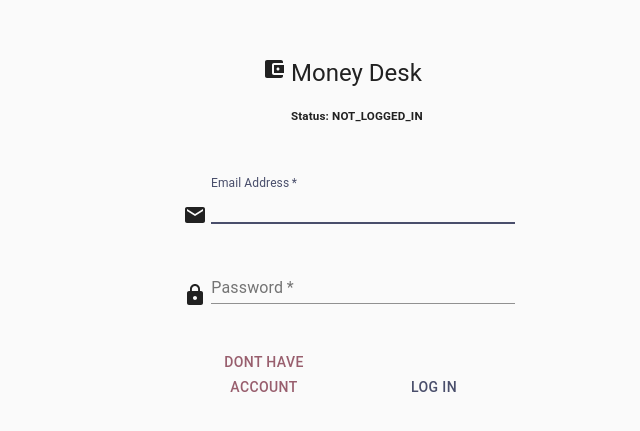
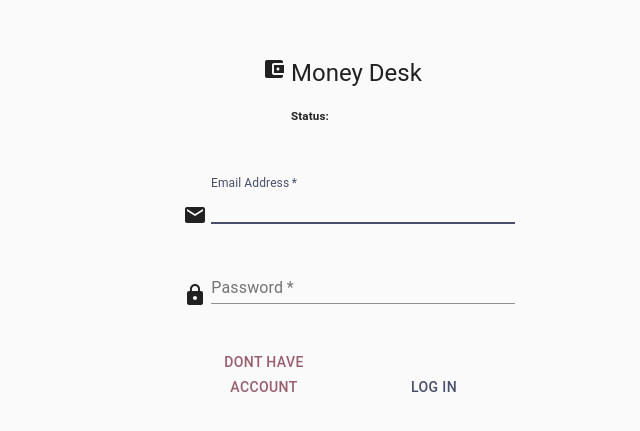
Before and after one commit to Vntrin26/Proyecto-Web-Dev, a React (Create React App) app: page / in a window 1280 px wide. Shown: the part 151-582 px from the top of the page, without its empty margins (283-923 px from the left). Built offline with nearby package versions, Linux system fonts and the light colour scheme.

Commit message:
protectedRoute on index

```diff
--- a/src/App.js
+++ b/src/App.js
@@ -9,32 +9,11 @@ import Portfolio from './Components/Portfolio/Portfolio';
 import ProtectedRoute from './Helpers/ProtectedRoute'
 
 function App(props) {
-  const classes = useStyles()
-  const [loggedInStatus, setloggedInStatus] = useState("NOT_LOGGED_IN");
-  const [user, setuser] = useState({});
-//
-  const logged = (data) => {
-      setloggedInStatus("LOGGED_IN");
-      setuser(data);
-    }
 
     //CHANGE ROUTE TO PROTECTEDROUTE TO PROTECT :V
   return (
     <div className='app'>
-      <BrowserRouter>
-        <Switch>
-          <Route path={"/dashboard"} render={props => (
-            <Dashboard loggedInStatus={loggedInStatus} />
-          )} />
-          <Route path={'/budget'} component = {Budget}/>
-          <Route path={"/portfolio"} component={Portfolio} />
-          <Route exact = {true} path='/' render={props => (
-          <div>
-            <Auth logged={logged} loggedInStatus={loggedInStatus} />
-          </div>
-          )} />
-        </Switch>
-      </BrowserRouter>
+
     </div>
   );
 }
--- a/src/Helpers/ProtectedRoute.js
+++ b/src/Helpers/ProtectedRoute.js
@@ -5,7 +5,7 @@ class ProtectedRoute extends React.Component {
 
     render() {
         const Component = this.props.component;
-        const isAuthenticated = localStorage.getItem('');
+        const isAuthenticated = true;
 
         return isAuthenticated ? (
             <Component />
--- a/src/index.js
+++ b/src/index.js
@@ -1,11 +1,14 @@
 import React from 'react';
 import ReactDOM from 'react-dom';
 import './index.css';
-import App from './App';
 import reportWebVitals from './reportWebVitals';
 import { createMuiTheme, MuiThemeProvider } from '@material-ui/core/styles';
-import purple from '@material-ui/core/colors/purple';
-import green from '@material-ui/core/colors/green';
+import Auth from './Components/Auth/Auth'
+import Dashboard from './Components/Dashboard/Dashboard'
+import {BrowserRouter, Switch, Route} from "react-router-dom";
+import Budget from './Components/Budget/Budget'
+import Portfolio from './Components/Portfolio/Portfolio';
+import ProtectedRoute from './Helpers/ProtectedRoute'
 
 const theme = createMuiTheme({
   palette: {
@@ -28,7 +31,14 @@ const theme = createMuiTheme({
 
 ReactDOM.render(
     <MuiThemeProvider theme ={theme}>
-      <App />
+       <BrowserRouter>
+        <Switch>
+          <ProtectedRoute path={"/dashboard"} component = {Dashboard}/>
+          <ProtectedRoute path={'/budget'} component = {Budget}/>
+          <ProtectedRoute path={"/portfolio"} component={Portfolio} />
+          <Route exact = {true} path='/' component ={Auth}/>
+        </Switch>
+      </BrowserRouter>
     </MuiThemeProvider>,
   document.getElementById('root')
 );
```
